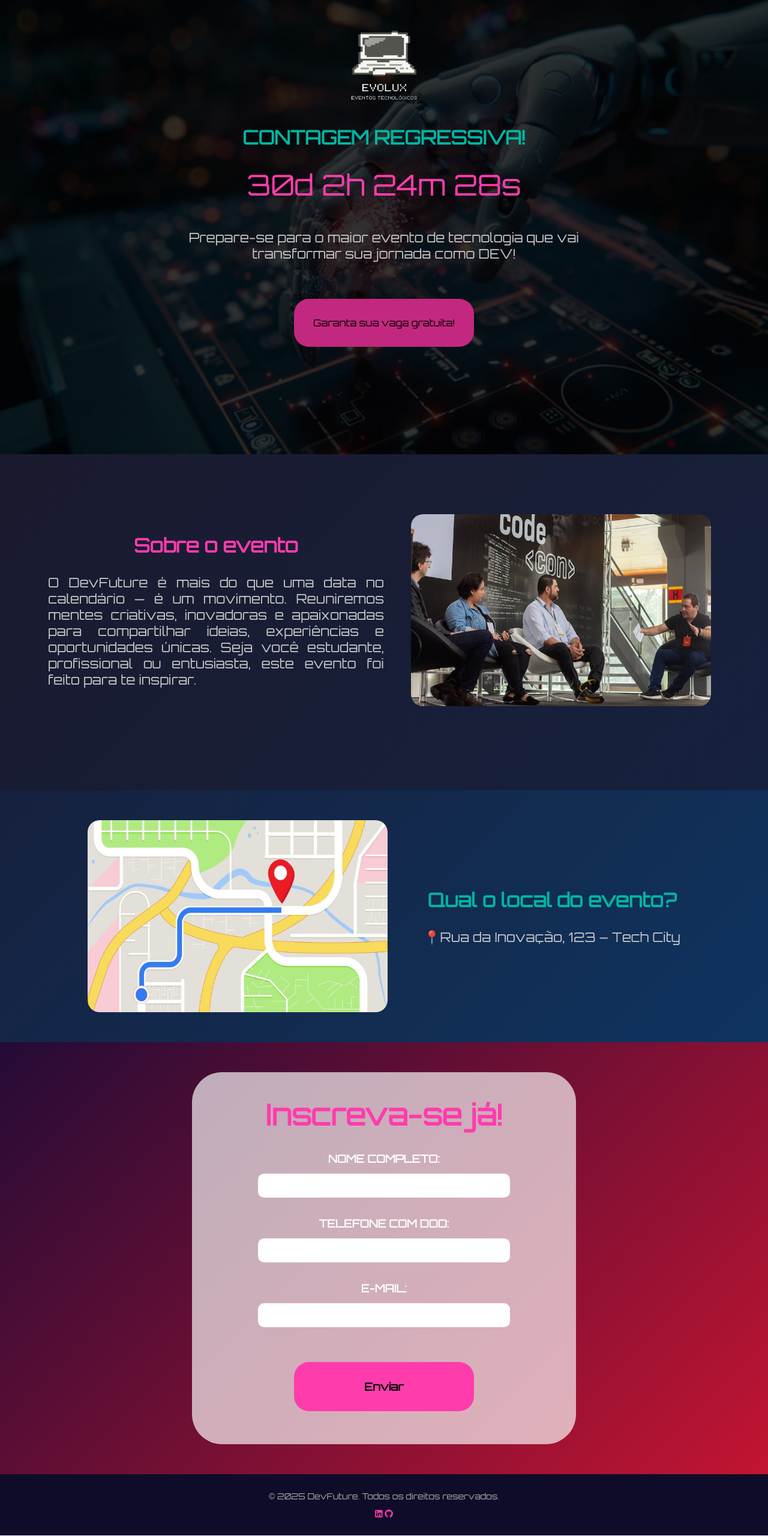
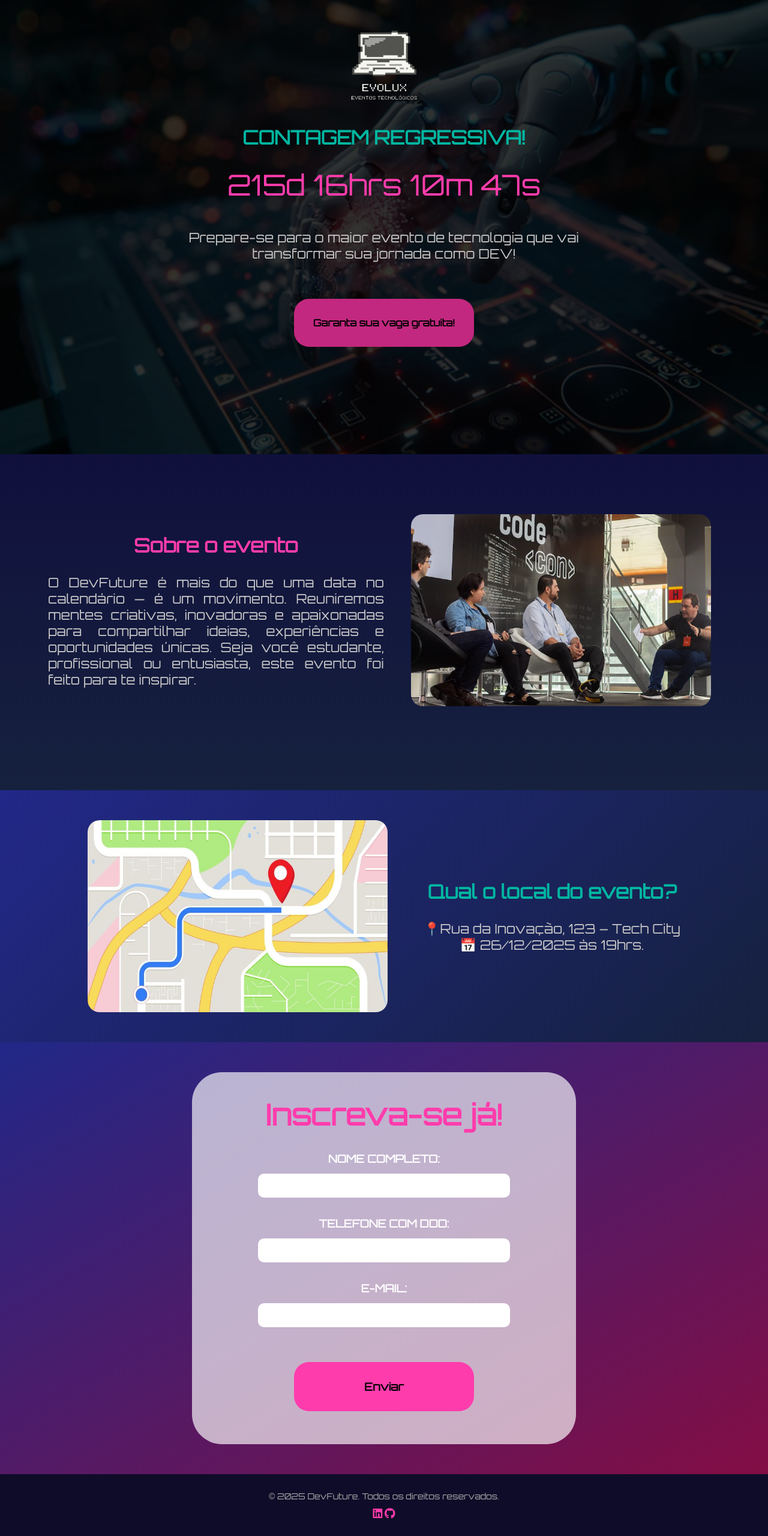
Before and after one commit to DEV-Gabriel7/LP_evento_tech, a website built with Parcel: page src/index.html in a window 1280 px wide. Shown: the part 43-2603 px from the top of the page at 60% size. Built offline with nearby package versions, Linux system fonts and the light colour scheme.

Commit message:
Criando o contador regressivo e padronizando o layout final do site.

```diff
--- a/src/index.html
+++ b/src/index.html
@@ -4,15 +4,17 @@
 <head>
     <meta charset="UTF-8">
     <meta name="viewport" content="width=device-width, initial-scale=1.0">
-    <title>Document</title>
+    <title></title>
     <link rel="preconnect" href="https://fonts.googleapis.com">
     <link rel="preconnect" href="https://fonts.gstatic.com" crossorigin>
     <link href="https://fonts.googleapis.com/css2?family=Orbitron&display=swap" rel="stylesheet">
     <link rel="stylesheet" href="styles/main.scss">
+    <link rel="stylesheet" href="https://unpkg.com/aos@next/dist/aos.css" />
     <script src="https://kit.fontawesome.com/b1dbe2026e.js" crossorigin="anonymous"></script>
     <script src="https://code.jquery.com/jquery-3.6.0.min.js"></script>
     <script src="https://code.jquery.com/jquery-3.6.0.min.js"></script>
     <script src="https://cdnjs.cloudflare.com/ajax/libs/jquery.mask/1.14.16/jquery.mask.min.js"></script>
+
 
 
 </head>
@@ -23,7 +25,7 @@
             <div class="hero__container">
                 <img src="./images/evolux-logo.png" class="hero__logo" alt="Logo Evolux">
                 <h1 class="hero__title">CONTAGEM REGRESSIVA!</h1>
-                <span class="hero__contador">30d 2h 24m 28s</span>
+                <span class="hero__contador" id="contador"></span>
                 <p class="hero__text">
                     Prepare-se para o maior evento de tecnologia que vai transformar sua jornada como DEV!
                 </p>
@@ -32,9 +34,9 @@
         </div>
     </header>
 
-    <section id="event">
+    <section id="about_event">
         <div class="about">
-            <div class="about__item">
+            <div class="about__item" data-aos="fade-up-left">
                 <div class="about__item__content">
                     <h3 class="about__item__title">Sobre o evento</h3>
                     <p class="about__item__text">O DevFuture é mais do que uma data no calendário — é um movimento.
@@ -46,11 +48,12 @@
             </div>
         </div>
         <div class="location">
-            <div class="location__item">
+            <div class="location__item" data-aos="fade-up-right">
                 <div class="location__item__content">
                     <h3 class="location__item__title">Qual o local do evento?</h3>
                     <p class="location__item__text">
                         📍Rua da Inovação, 123 – Tech City<br>
+                        📅 26/12/2025 às 19hrs.
                     </p>
                 </div>
                 <img class="location__item__image" src="./images/image-gps.png" alt="localização do evento">
@@ -59,7 +62,7 @@
     </section>
 
     <section id="subscribe" class="inscription">
-        <div class="inscription__container">
+        <div class="inscription__container" data-aos="zoom-in">
             <form>
                 <div class="inscription__content">
                     <h3 class="inscription__content__title">Inscreva-se já!</h3>
@@ -84,6 +87,7 @@
             <a href="https://github.com/DEV-Gabriel7"><i class="fab fa-github"></i></a>
         </div>
     </footer>
+    <script src="https://unpkg.com/aos@next/dist/aos.js"></script>
     <script src="scripts/masks.js"></script>
     <script src="scripts/main.js"></script>
 </body>
--- a/src/scripts/main.js
+++ b/src/scripts/main.js
@@ -1 +1,25 @@
-console.log("RODANDO")
+AOS.init();
+
+// 26/12/2025 às 19hrs.
+const dataDoEvento = new Date("Dec 26, 2025 19:00:00");
+const timeStampDoEvento = dataDoEvento.getTime();
+
+const contadorAteEvento = setInterval (function () {
+    const dataAtual = new Date();
+    const timeStampAtual = dataAtual.getTime();
+
+    const contadorDistancia = timeStampDoEvento - timeStampAtual;
+
+    const diasEmMs = 1000 * 60 * 60 * 24;
+    const horasEmMs = 1000 * 60 * 60;
+    const minutosEmMs = 1000 * 60;
+
+
+    const diasAteEvento = Math.floor(contadorDistancia / diasEmMs);
+    const horasAteEvento = Math.floor((contadorDistancia % diasEmMs) / horasEmMs);
+    const minutosAteEvento = Math.floor((contadorDistancia % horasEmMs) / minutosEmMs);
+    const segundosAteEvento = Math.floor((contadorDistancia % minutosEmMs) / 1000);
+
+    const cronometro = document.getElementById("contador");
+    cronometro.innerHTML = `${diasAteEvento}d ${horasAteEvento}hrs ${minutosAteEvento}m ${segundosAteEvento}s`
+}, 1000)
--- a/src/styles/_about.scss
+++ b/src/styles/_about.scss
@@ -2,7 +2,7 @@
     width: 100%;
     height: 70vh;
     padding: 100px 80px 50px;
-    background-image: linear-gradient(135deg, #1a1a2e, #16213e);
+    background-image: linear-gradient(#10103d, #16213e);
 
     &__item {
         display: grid;
@@ -59,7 +59,8 @@
     }
 
     @media (max-width:640px) {
-        height: 580px;
+        width: 100%;
+        height: auto;
         padding: 40px;
 
         &__item {
@@ -83,6 +84,4 @@
             }
         }
     }
-
-
 }
--- a/src/styles/_inscription.scss
+++ b/src/styles/_inscription.scss
@@ -2,7 +2,7 @@
     width: 100%;
     height: 720px;
     padding: 50px;
-    background-image: linear-gradient(135deg, #240b36, #c31432);
+    background-image: linear-gradient(150deg, #212888, #830d44);
 
 
     &__container {
--- a/src/styles/_location.scss
+++ b/src/styles/_location.scss
@@ -4,7 +4,7 @@
     padding: 50px 80px;
     background-color: black;
     text-align: center;
-    background-image: linear-gradient(135deg, #16213e, #0f3460);
+    background-image: linear-gradient(135deg, #212888,  #16213e);
 
     &__item {
         display: flex;
@@ -35,8 +35,8 @@
         height: 280px;
 
         &__item {
+            gap: 20px;
 
-            gap: 20px;
             &__title {
                 font-size: 24px;
                 padding-bottom: 24px;
@@ -45,6 +45,7 @@
             &__text {
                 text-align: center;
                 font-size: 18px;
+                margin-bottom: 16px;
             }
 
             &__image {
@@ -57,7 +58,8 @@
     }
 
     @media (max-width:640px) {
-        height: 380px;
+        width: 100%;
+        height: auto;
         padding: 40px;
 
         &__item {
--- a/src/styles/components/buttons.scss
+++ b/src/styles/components/buttons.scss
@@ -6,4 +6,5 @@
     padding: 30px;
     border-radius: 25px;
     border: none;
+    font-weight: bold;
 }
--- a/src/styles/main.scss
+++ b/src/styles/main.scss
@@ -27,6 +27,7 @@
 
     &__icons {
         i {
+            font-size: 18px;
             color: #ff3cac;
 
             &:hover {
```
